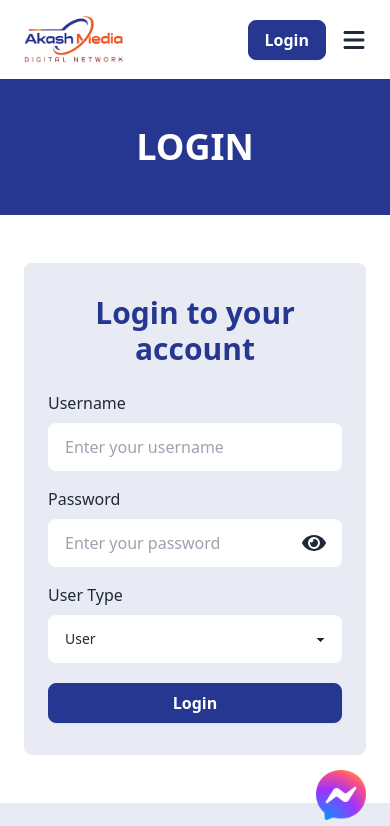
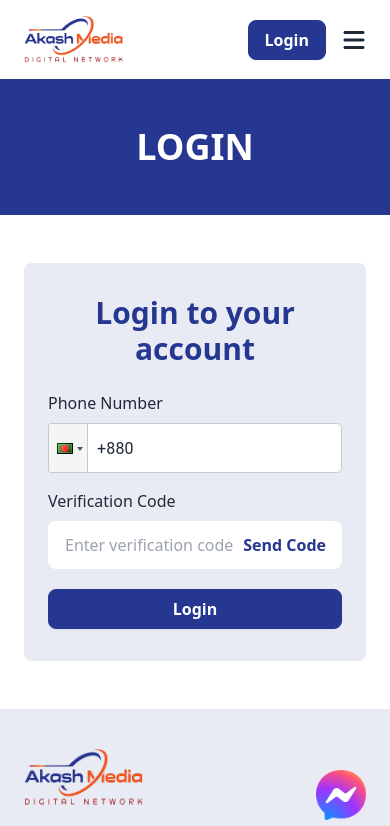
Before and after one commit to Ashik-Himel/akash-media-client, a React (Vite) app: page /login in a window 390 px wide. Shown: the top 826 px of the page. Built offline with nearby package versions, Linux system fonts and the light colour scheme; no server answers.

Commit message:
phone number authentication added

```diff
--- a/index.html
+++ b/index.html
@@ -2,7 +2,7 @@
 <html lang="en">
 <head>
   <title>Akash Media</title>
-  <link rel="shortcut icon" href="https://akashmedia.net/favicon.ico" type="image/x-icon">
+  <link rel="shortcut icon" href="/favicon.ico" type="image/x-icon">
   <meta name="description" content="Akash Media is a Direct-to-Home (DTH) television service provider. We have 250+ channels with 80+ hd channels in competitive packages. You can get an easy connection from us." />
   <meta name="viewport" content="width=device-width, initial-scale=1.0" />
   <meta name="robots" content="index, follow" />
--- a/package.json
+++ b/package.json
@@ -14,11 +14,13 @@
     "@tanstack/react-query": "^5.20.1",
     "@tanstack/react-query-devtools": "^5.20.1",
     "axios": "^1.6.7",
+    "firebase": "^10.9.0",
     "prop-types": "^15.8.1",
     "react": "^18.2.0",
     "react-dom": "^18.2.0",
     "react-helmet-async": "^2.0.4",
     "react-icons": "^5.0.1",
+    "react-phone-input-2": "^2.15.1",
     "react-router-dom": "^6.22.0",
     "sweetalert2": "^11.10.5",
     "swiper": "^11.0.6"
--- a/src/components/home/NewConnectionSection.jsx
+++ b/src/components/home/NewConnectionSection.jsx
@@ -16,7 +16,7 @@ export default function NewConnectionSection({mt}) {
             <a href="tel:+8801711322278" className='btn btn-primary'>Call for connection</a>
           </div>
           <div>
-            <img src={tvBox} alt="TV Box" className='w-full max-w-[400px] md:mx-auto' />
+            <img src={tvBox} alt="TV Box" className='w-full max-w-[450px] md:mx-auto' />
           </div>
         </div>
       </div>
--- /dev/null
+++ b/src/firebase/firebase.config.js
@@ -0,0 +1,17 @@
+import { initializeApp } from "firebase/app";
+import { getAuth } from "firebase/auth";
+// import { getAnalytics } from "firebase/analytics";
+
+const firebaseConfig = {
+  apiKey: "AIzaSyCx9O52X5uKfnyQlOkv131Aa67ILILLG0A",
+  authDomain: "akash-media.firebaseapp.com",
+  projectId: "akash-media",
+  storageBucket: "akash-media.appspot.com",
+  messagingSenderId: "582706828477",
+  appId: "1:582706828477:web:2e5a7555b48995797e53d4",
+  measurementId: "G-3JKFF1XY74"
+};
+
+const app = initializeApp(firebaseConfig);
+export const auth = getAuth(app);
+// const analytics = getAnalytics(app);
--- a/src/index.css
+++ b/src/index.css
@@ -23,3 +23,7 @@ swiper-container::part(bullet) {
 swiper-container::part(bullet-active) {
   @apply bg-white
 }
+
+.react-tel-input .form-control {
+  @apply input !w-full !h-[50px] !text-base;
+}
--- /dev/null
+++ b/src/manageRoutes/PrivateRoute.jsx
@@ -0,0 +1,28 @@
+import { Navigate, useLocation } from "react-router-dom";
+import useAllContext from "../hooks/useAllContext";
+import PropTypes from 'prop-types';
+
+export default function PrivateRoute({children}) {
+  const {user, userLoaded} = useAllContext();
+  const {pathname} = useLocation();
+
+  if (!userLoaded) {
+    return (
+      <div className="mt-10 text-center">
+        <span className="loading loading-spinner loading-lg text-primary"></span>
+      </div>
+    );
+  }
+
+  if (!user) {
+    return (
+      <Navigate to='/login' state={{prevPath: pathname}} />
+    )
+  }
+
+  return children;
+}
+
+PrivateRoute.propTypes = {
+  children: PropTypes.node
+}
--- /dev/null
+++ b/src/manageRoutes/PrivateRouteAlt.jsx
@@ -0,0 +1,24 @@
+import { Navigate, useLocation } from "react-router-dom";
+import useAllContext from "../hooks/useAllContext";
+import PropTypes from 'prop-types';
+
+export default function PrivateRouteAlt({children}) {
+  const {user, userLoaded} = useAllContext();
+  const {state} = useLocation();
+
+  if (!userLoaded) return (
+    <div className="mt-10 text-center">
+      <span className="loading loading-spinner loading-lg text-primary"></span>
+    </div>
+  );
+
+  if (user) return (
+    <Navigate to={state?.prevPath ? state?.prevPath : '/'} />
+  );
+
+  return children;
+}
+
+PrivateRouteAlt.propTypes = {
+  children: PropTypes.node
+}
--- a/src/pages/Login.jsx
+++ b/src/pages/Login.jsx
@@ -1,27 +1,55 @@
-import { useState } from "react";
 import { Helmet } from "react-helmet-async";
-import { FaEye, FaEyeSlash } from "react-icons/fa";
 import loginImg from '../assets/login.png';
 import HeaderBanner from "../components/shared/HeaderBanner";
+import PhoneInput from 'react-phone-input-2'
+import 'react-phone-input-2/lib/style.css'
+import { auth } from "../firebase/firebase.config";
+import { RecaptchaVerifier, signInWithPhoneNumber } from "firebase/auth";
+import { useState } from "react";
+import useAllContext from "../hooks/useAllContext";
 
 export default function Login() {
-  const [showEye, setShowEye] = useState(true);
-  const [showPass, setShowPass] = useState(false);
+  const {setUser} = useAllContext();
+  const [errorMsg, setErrorMsg] = useState("");
+  const [number, setNumber] = useState(null);
+  const [code, setCode] = useState(null);
+  const [buttonText, setButtonText] = useState("Send Code");
 
-  const handleLogin = (e) => {
-    e.preventDefault();
+  const onSendCode = () => {
+    setErrorMsg("");
 
-    const data = new FormData();
-    data.append("username", e.target.username.value);
-    data.append("password", e.target.password.value);
-    data.append("type", e.target.type.value);
+    if (number?.length != 13 || !number?.startsWith("8801")) {
+      setErrorMsg("Enter a valid number!");
+      return;
+    }
 
-    console.log(data);
-  };
-  const handlePassOnChange = (e) => {
-    const password = e.target.value;
-    if (password) setShowEye(true);
-    else setShowEye(false);
+    setButtonText(<div className="px-4">
+      <span className="loading loading-spinner loading-md"></span>
+    </div>);
+
+    window.recaptchaVerifier = new RecaptchaVerifier(auth, 'submit-button', {
+      'size': 'invisible'
+    });
+
+    if (window?.recaptchaVerifier) {
+      signInWithPhoneNumber(auth, "+" + number, window?.recaptchaVerifier)
+        .then((confirmationResult) => {
+          setButtonText("Code Sent!");
+          window.confirmationResult = confirmationResult;
+        }).catch(() => {
+          setErrorMsg("SMS not sent!");
+        });
+    }
+  }
+
+  const handleLogin = () => {
+    window.confirmationResult.confirm(code)
+      .then((result) => {
+        window.alert("Login Successful!");
+        setUser(result.user);
+      }).catch(() => {
+        setErrorMsg("Login Failed!")
+      });
   };
 
   return (
@@ -51,67 +79,48 @@ export default function Login() {
 
             <form
               className="bg-bg-color px-6 py-8 rounded-lg"
-              onSubmit={handleLogin}
+              onSubmit={e => e.preventDefault()}
             >
               <h2 className="text-3xl font-semibold text-primary text-center mb-6">
                 Login to your account
               </h2>
-              <label className="block font-medium mb-2" htmlFor="username">
-                Username
+              <label className="block font-medium mb-2" htmlFor="phone">
+                Phone Number
               </label>
-              <input
-                className="input w-full mb-4"
-                type="text"
-                name="username"
-                id="username"
-                placeholder="Enter your username"
-                required
+              <PhoneInput
+                country={'bd'}
+                value={this?.state?.phone}
+                onlyCountries={["bd"]}
+                countryCodeEditable={false}
+                autoFormat={false}
+                onChange={phone => {
+                  this?.setState({ phone });
+                  setNumber(phone);
+                  setErrorMsg("");
+                }}
+                inputProps={{
+                  name: "phone",
+                  id: "phone",
+                  required: true
+                }}
               />
 
-              <label className="block font-medium mb-2" htmlFor="password">
-                Password
+              <label className="block font-medium mb-2 mt-4" htmlFor="code">
+                Verification Code
               </label>
-              <div className="relative mb-4">
-                <input
-                  className="input w-full"
-                  onChange={handlePassOnChange}
-                  type={showPass ? "text" : "password"}
-                  name="password"
-                  id="password"
-                  placeholder="Enter your password"
-                  required
-                />
-                {showEye ? (
-                  showPass ? (
-                    <FaEyeSlash
-                      className="absolute top-1/2 right-4 -translate-y-1/2 text-2xl cursor-pointer select-none"
-                      onClick={() => setShowPass(!showPass)}
-                    />
-                  ) : (
-                    <FaEye
-                      className="absolute top-1/2 right-4 -translate-y-1/2 text-2xl cursor-pointer select-none"
-                      onClick={() => setShowPass(!showPass)}
-                    />
-                  )
-                ) : (
-                  ""
-                )}
+              <div className="relative">
+                <input className="input w-full" type="number" name="code" id="code" placeholder="Enter verification code" required onChange={e => {
+                  setCode(e.target.value);
+                  setErrorMsg("");
+                }} />
+                <button className="absolute top-1/2 right-4 -translate-y-1/2 cursor-pointer select-none text-primary font-semibold disabled:text-gray-600 disabled:cursor-not-allowed" type="button" onClick={onSendCode} disabled={buttonText !== "Send Code" ? "disabled" : ""}>{buttonText}</button>
               </div>
 
-              <label className="block font-medium mb-2" htmlFor="type">
-                User Type
-              </label>
-              <select
-                className="select w-full mb-5"
-                name="type"
-                id="type"
-              >
-                <option value="User">User</option>
-                <option value="Subscriber">Subscriber</option>
-                <option value="Owner">Owner</option>
-              </select>
+              {
+                errorMsg && <p className="mt-4 text-red-600 font-semibold">{errorMsg}</p>
+              }
 
-              <button className="btn btn-primary btn-block" type="submit">
+              <button className="btn btn-primary btn-block mt-5" id="submit-button" type="submit" onClick={handleLogin}>
                 Login
               </button>
             </form>
--- a/src/router/Router.jsx
+++ b/src/router/Router.jsx
@@ -7,6 +7,7 @@ import Recharge from "../pages/Recharge";
 import Login from "../pages/Login";
 import Packages from "../pages/Packages";
 import GetConnection from "../pages/GetConnection";
+import PrivateRouteAlt from "../manageRoutes/PrivateRouteAlt";
 
 export const router = createBrowserRouter([
   {
@@ -36,7 +37,7 @@ export const router = createBrowserRouter([
       },
       {
         path: '/login',
-        element: <Login />
+        element: <PrivateRouteAlt><Login /></PrivateRouteAlt>
       }
     ]
   }
```
Also changed, not shown: src/components/header/Header.jsx (+16 -4 lines), src/components/header/HeaderDrawer.jsx (+17 -7 lines), src/context/ContextProvider.jsx (+17 -2 lines), src/assets/tv-box.png, 1 other file (tests, documents, lock files or other folders).
